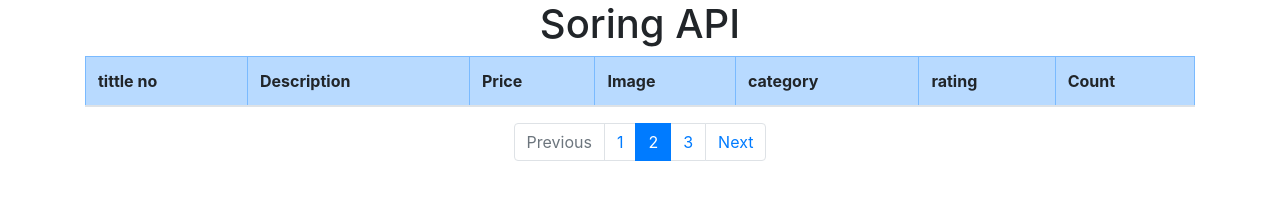
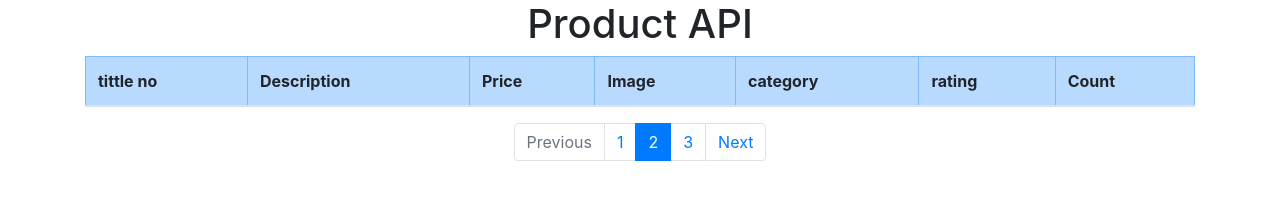
Before and after one commit to mp143mani/task21, a plain HTML site: page index.html in a window 1280 px wide. Drawn offline with nearby package versions, Linux system fonts and the light colour scheme; no server answers.

Commit message:
Update index.html

```diff
--- a/index.html
+++ b/index.html
@@ -24,7 +24,7 @@
         crossorigin="anonymous"></script>
 
 
-    <h1 class="text-center">Soring API</h1>
+    <h1 class="text-center">Product API</h1>
     <div class="container">
         <table class="table table-bordered">
             <thead class="table-primary">
```
